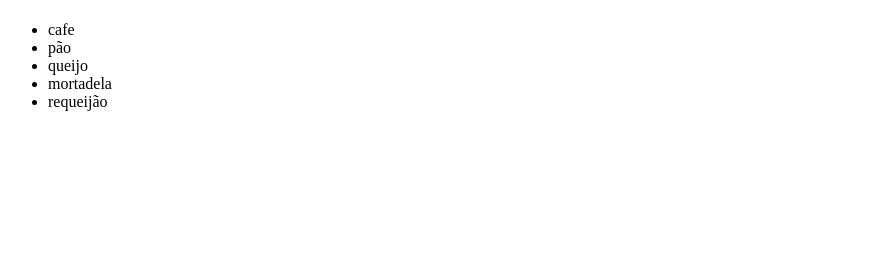
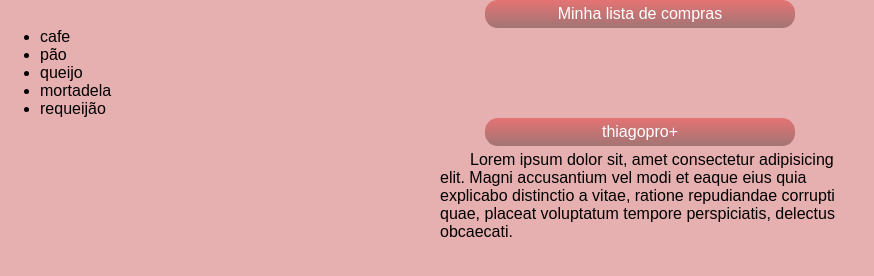
Before and after one commit to ThiagoNobredaRocha/MyWorld, a plain HTML site: page index.html in a window 1280 px wide. Shown: the whole page, without its empty margins (0-874 px from the left). Drawn offline with Linux system fonts and the light colour scheme.

Commit message:
atualização geral

```diff
--- a/index.html
+++ b/index.html
@@ -4,10 +4,11 @@
     <meta charset="UTF-8">
     <meta http-equiv="X-UA-Compatible" content="IE=edge">
     <meta name="viewport" content="width=device-width, initial-scale=1.0">
+    <link rel="stylesheet" href="style.css">
     <title>MyFirstProject</title>
 </head>
 <body>
-    <h1 class="world"></h1>
+    <h1 class="world">Minha lista de compras</h1>
     <ul>
         <li>cafe</li>
         <li>pão</li>
@@ -15,5 +16,9 @@
         <li>mortadela</li>
         <li>requeijão</li>
     </ul>
+
+        <h2>thiagopro+</h2>
+        <p>Lorem ipsum dolor sit, amet consectetur adipisicing elit. Magni accusantium vel modi et eaque eius quia explicabo distinctio a vitae, ratione repudiandae corrupti quae, placeat voluptatum tempore perspiciatis, delectus obcaecati.</p>
+
 </body>
 </html>
--- /dev/null
+++ b/style.css
@@ -0,0 +1,20 @@
+*{
+    background-color:#e7b0b0 ;
+    font: 1em arial, sans-serif;
+    margin: 0;
+}
+h1, h2{
+    background-image: linear-gradient(to top, rgba(29, 1, 1, 0.342), #e20e0e60);
+    color: white;
+    padding: 5px;
+    max-width: 300px;
+    margin: auto;
+    text-align: center;
+    border-radius: 1vw;
+}
+p{
+    margin: auto;
+    padding: 5px;
+    max-width: 400px;
+    text-indent: 30px;
+}
```
